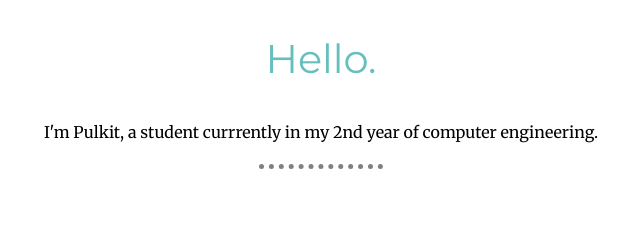
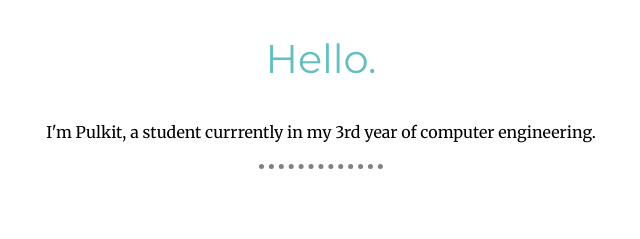
Before and after one commit to Kakarot0723/mysite_css, a plain HTML site: page index.html in a window 1280 px wide. Shown: the part 1121-1360 px from the top of the page, 319-959 px from the left. Drawn offline with Linux system fonts and the light colour scheme.

Commit message:
Update index.html

```diff
--- a/index.html
+++ b/index.html
@@ -30,7 +30,7 @@
     <div class="profile">
       <img src="images/tenor-2.gif" alt="" width="15%">
       <h2>Hello.</h2>
-      <p>I'm Pulkit, a student currrently in my 2nd year of computer engineering.</p>
+      <p>I'm Pulkit, a student currrently in my 3rd year of computer engineering.</p>
     </div>
     <hr>
     <div class="skills">
```
